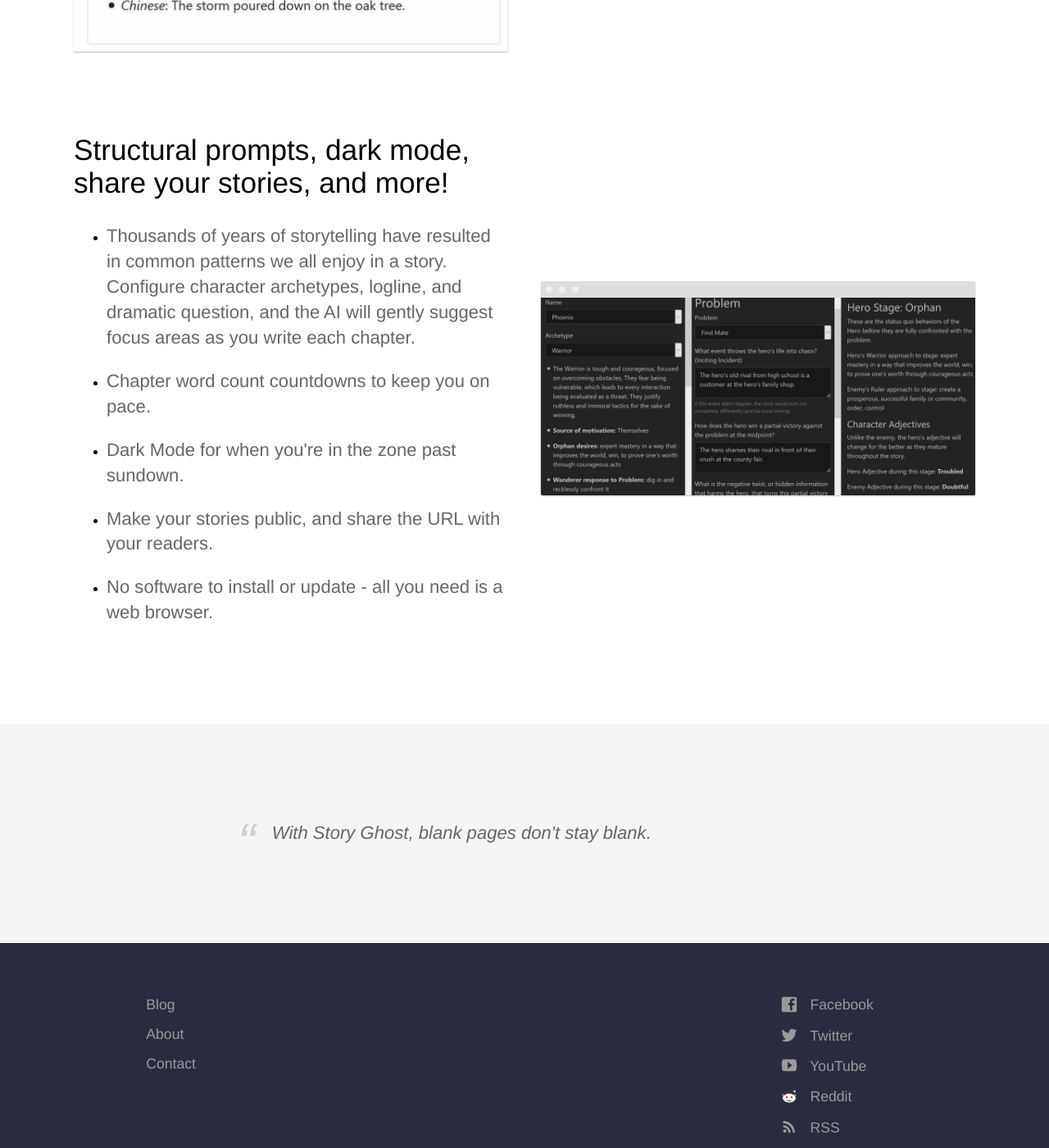
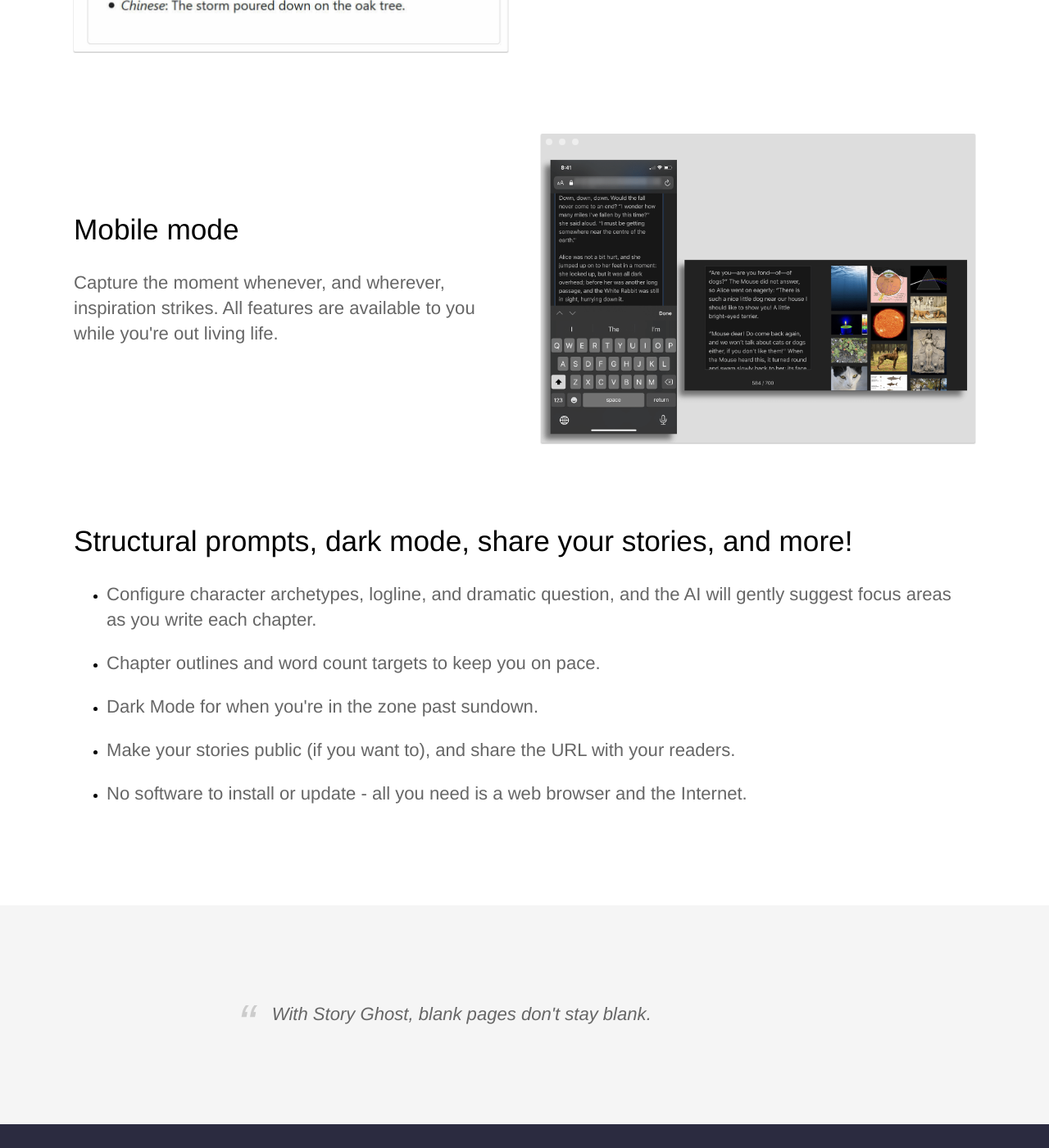
Before and after one commit to headchem/story-ghost, a Jekyll site: the page built from index.html, in a window 1280 px wide and 1400 px high, scrolled down 2872 px. Shown: the whole window at 82% size. Built offline with Jekyll 4.4.1, drawn with Linux system fonts in a browser that asks for light colours; comment, search, counter and statistics services are not loaded.

Commit message:
add new design UI, mobile screenshot

```diff
--- a/index.html
+++ b/index.html
@@ -85,28 +85,37 @@ description: Do what authors do best, let the AI handle the rest
 	<section>
 		<div class="container flex">
 			<div class="text editable">
+				<h2>Mobile mode</h2>
+				<p>Capture the moment whenever, and wherever, inspiration strikes. All features are available to you while you're out living life.</p>
+			</div>
+			<div class="image">
+				<img src="{{ site.baseurl }}/images/mobile-min.png" alt="screenshot of mobile design" class="screenshot editable" />
+			</div>
+		</div>
+	</section>
+
+	<section>
+		<div class="container flex">
+			<div class="text editable">
 				<h2>Structural prompts, dark mode, share your stories, and more!</h2>
 				<ul>
 					<li>
-						<p>Thousands of years of storytelling have resulted in common patterns we all enjoy in a story. Configure character archetypes, logline, and dramatic question, and the AI will gently suggest focus areas as you write each chapter.</p>
+						<p>Configure character archetypes, logline, and dramatic question, and the AI will gently suggest focus areas as you write each chapter.</p>
 					</li>
 					<li>
-						<p>Chapter word count countdowns to keep you on pace.</p>
+						<p>Chapter outlines and word count targets to keep you on pace.</p>
 					</li>
 					<li>
 						<p>Dark Mode for when you're in the zone past sundown.</p>
 					</li>
 					<li>
-						<p>Make your stories public, and share the URL with your readers.</p>
+						<p>Make your stories public (if you want to), and share the URL with your readers.</p>
 					</li>
 					<li>
-						<p>No software to install or update - all you need is a web browser.</p>
+						<p>No software to install or update - all you need is a web browser and the Internet.</p>
 					</li>
 				</ul>
 
-			</div>
-			<div class="image">
-				<img src="{{ site.baseurl }}/images/structure-and-dark.jpg" alt="screenshot of structure prompts and dark mode" class="screenshot editable" />
 			</div>
 		</div>
 	</section>
```
Also changed, not shown: images/main-min-OLD.png (added), images/main-min.png, images/mobile-min.png (added).
